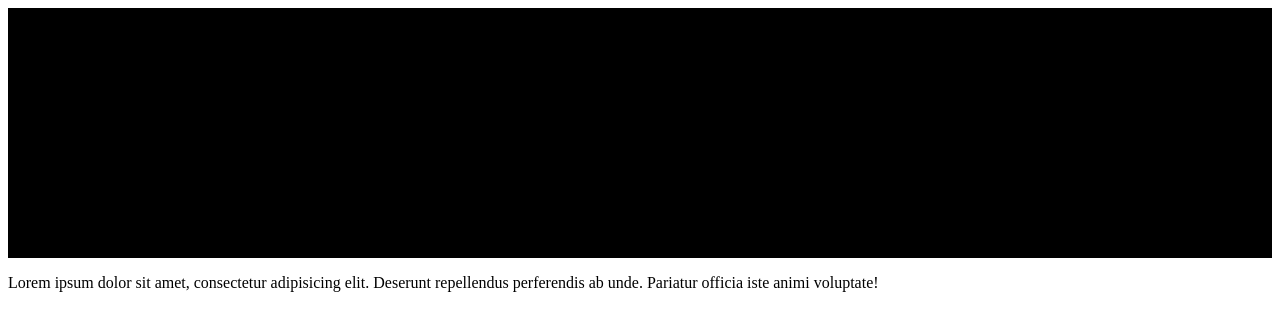
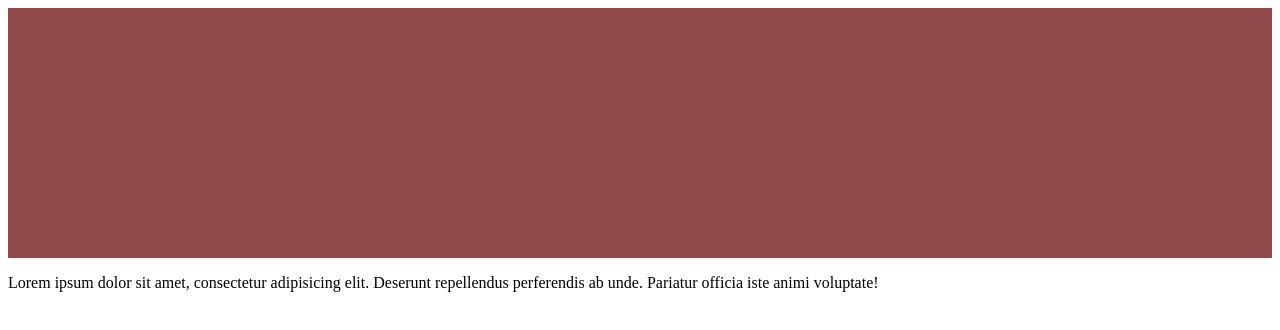
Before and after one commit to paulysaurus/Sesion003, a plain HTML site: page index.html in a window 1280 px wide. Drawn offline with Linux system fonts and the light colour scheme.

Commit message:
2. Header color changed

```diff
--- a/styles.css
+++ b/styles.css
@@ -1,5 +1,5 @@
 .container-header{
     width: 100%;
     height: 250px;
-    background-color: rgb(0, 0, 0);
+    background-color: rgb(145, 74, 74);
 }
```
